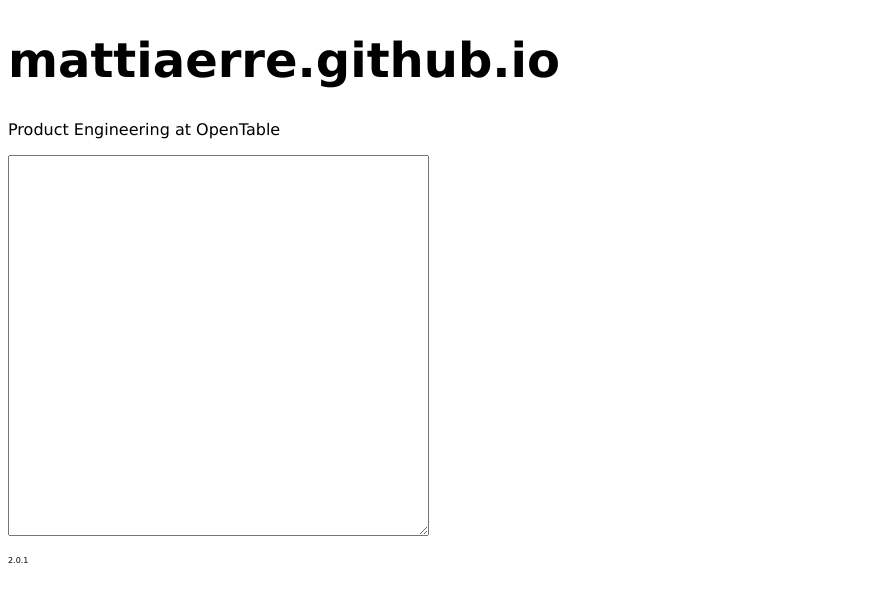
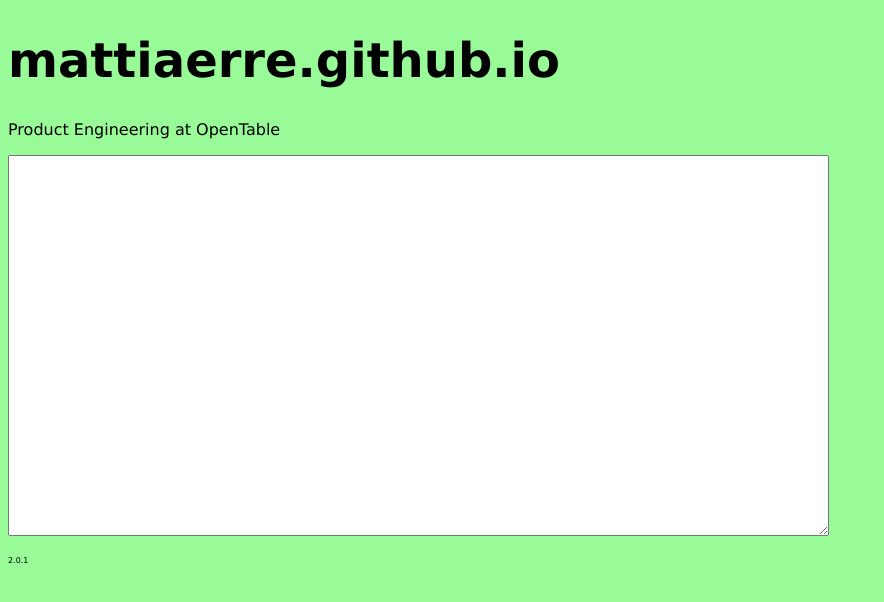
Before and after one commit to mattiaerre/mattiaerre.github.io, a React (Create React App) app: page / in a window 1280 px wide. Shown: the top 602 px of the page, without its empty margins (0-884 px from the left). Built offline with nearby package versions, Linux system fonts and the light colour scheme.

Commit message:
palegreen

```diff
--- a/src/App.js
+++ b/src/App.js
@@ -7,7 +7,7 @@
       <h1>mattiaerre.github.io</h1>
       <p>Product Engineering at OpenTable</p>
       <p>
-        <textarea cols="50" rows="25"></textarea>
+        <textarea cols="100" rows="25"></textarea>
       </p>
       <footer>{version}</footer>
     </main>
--- a/src/index.css
+++ b/src/index.css
@@ -1,13 +1,19 @@
+body {
+  background-color: palegreen;
+}
+
 html {
   font-family: 'Lucida Sans', 'Lucida Sans Regular', 'Lucida Grande',
     'Lucida Sans Unicode', Geneva, Verdana, sans-serif;
   font-size: 16px;
 }
+
 @media (max-width: 900px) {
   html {
     font-size: 14px;
   }
 }
+
 @media (max-width: 400px) {
   html {
     font-size: 12px;
@@ -21,9 +27,11 @@
 h1 {
   font-size: 3rem;
 }
+
 h2 {
   font-size: 2.5rem;
 }
+
 h3 {
   font-size: 2rem;
 }
```
